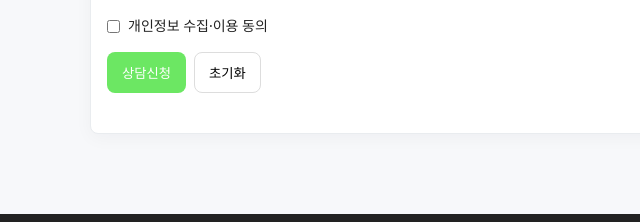
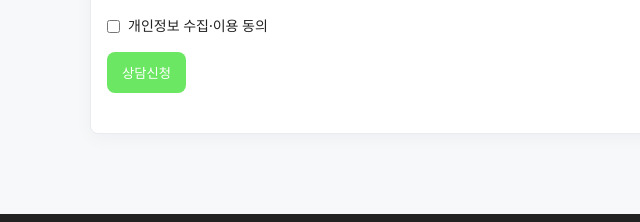
Before and after one commit to sja2005-byte/portfolio, a plain HTML site: page productSub.html in a window 1280 px wide. Shown: the part 2285-2507 px from the top of the page, 0-640 px from the left. Drawn offline with Linux system fonts and the light colour scheme.

Commit message:
HTML
초기화 버튼을 필요 없을 거 같아서 지웠습니다.

```diff
--- a/productSub.html
+++ b/productSub.html
@@ -155,7 +155,6 @@
                 <label class="consent"><input type="checkbox" id="agree" > 개인정보 수집·이용 동의</label>
                 <div class="form-actions">
                 <button class="btn primary" type="submit">상담신청</button>
-                <button class="btn ghost" type="button" id="resetBtn">초기화</button>
                 </div>
             </form>
             <div id="formMsg" class="form-msg" aria-live="polite"></div>
```
